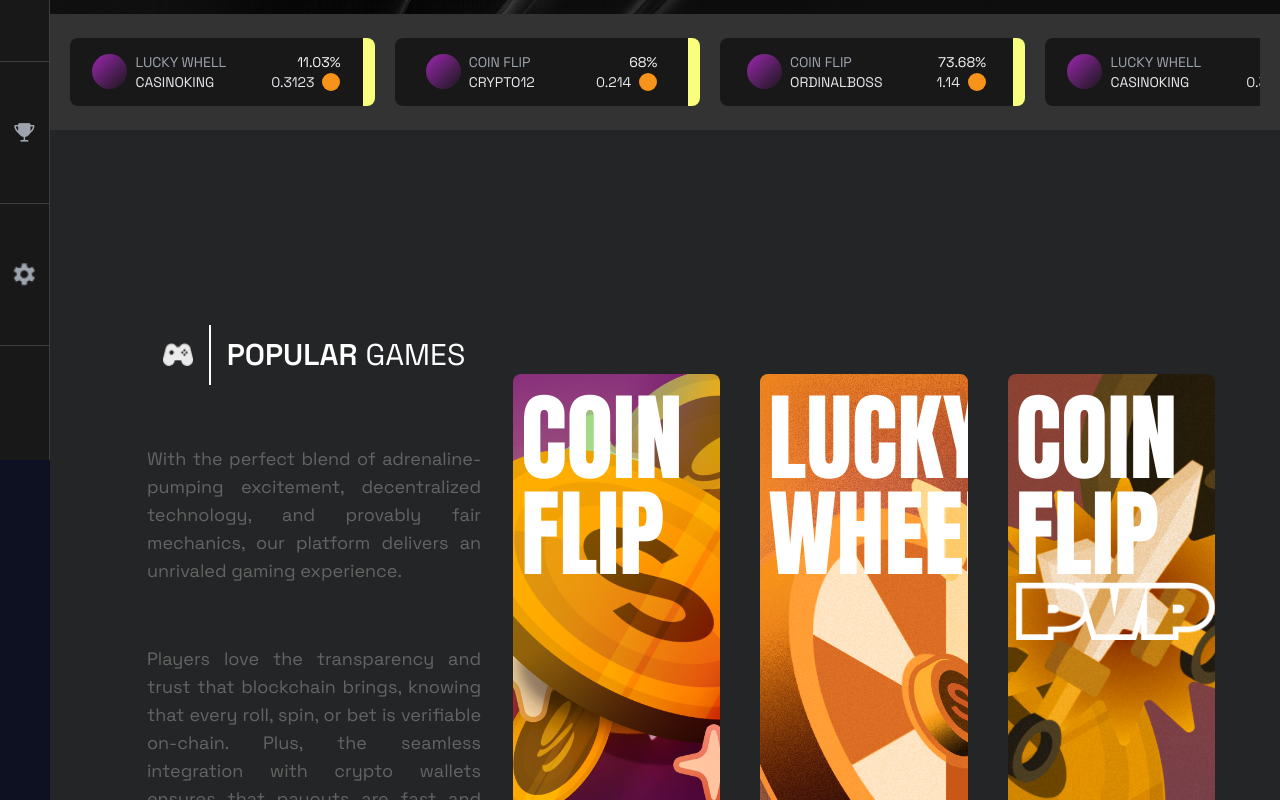
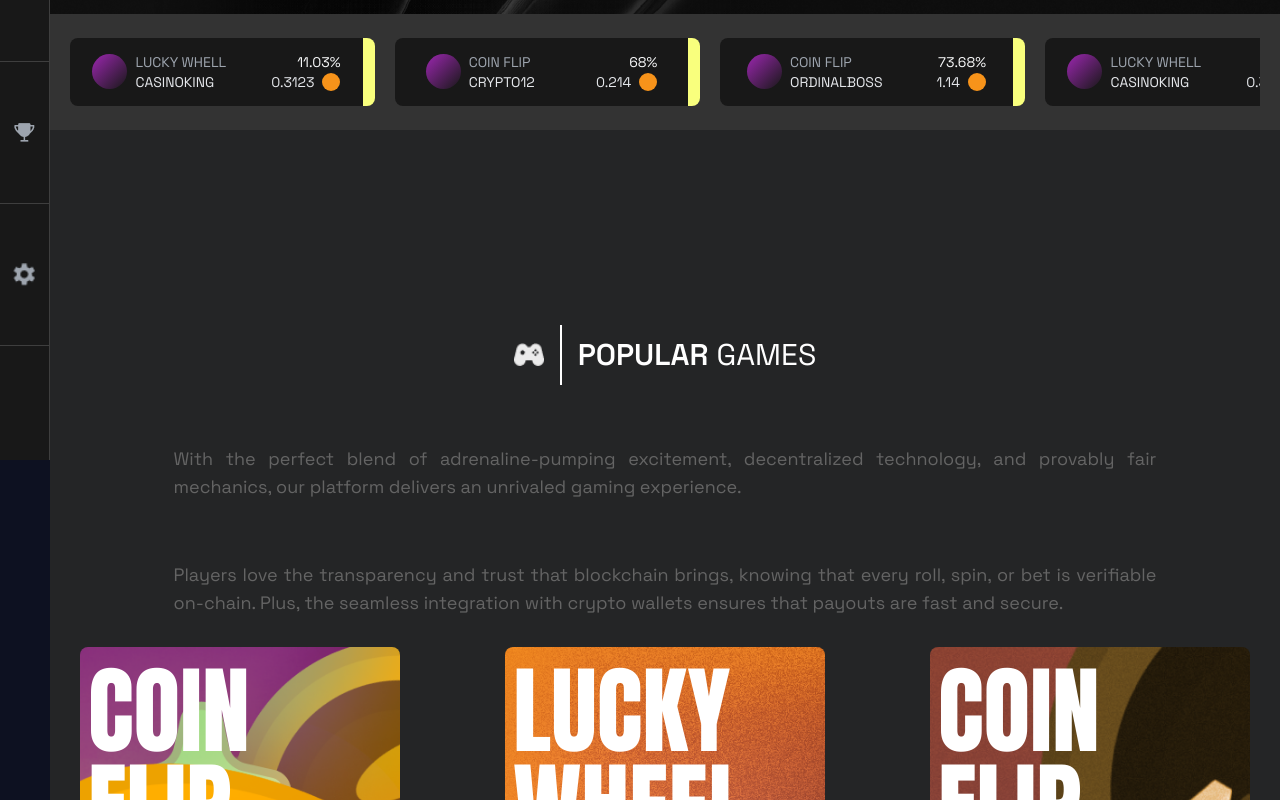
Before and after one commit to koala1029/SatSpin, a React app: page / in a window 1280 px wide. Shown: the part 340-1140 px from the top of the page. Built offline with nearby package versions, Linux system fonts and the light colour scheme; a web font is replaced by a local one.

Commit message:
update the setting page

```diff
--- a/src/components/Layout/Games.tsx
+++ b/src/components/Layout/Games.tsx
@@ -10,8 +10,8 @@ const Games = () => {
   const navigate = useNavigate();
 
   return (
-    <div className="justify-center bg-bgColor8 px-[30px] pb-[30px] pt-[105px] font-space md:pb-[65px] md:pt-[195px] lg:bg-bgColor2 xl:flex">
-      <div className="w-full xl:w-[34%]">
+    <div className="justify-center bg-bgColor8 px-[30px] pb-[30px] pt-[105px] font-space md:pb-[65px] md:pt-[195px] lg:bg-bgColor2 2xl:flex">
+      <div className="w-full 2xl:w-[34%]">
         <div className="flex items-center justify-center gap-4">
           <div>
             <img src={games} alt="Games" width="30px"></img>
@@ -36,7 +36,7 @@ const Games = () => {
           </div>
         </div>
       </div>
-      <div className="flex w-full flex-col items-center justify-center gap-10 px-[8%] lg:flex-row lg:justify-between lg:px-0 xl:w-[60%]">
+      <div className="flex w-full flex-col items-center justify-evenly gap-8 px-[10px] lg:flex-row lg:justify-between lg:px-0 2xl:w-[60%]">
         <GameCard
           title="COIN FLIP"
           image={coin_flip}
--- a/src/components/Settings/ProfileWalletInfo.tsx
+++ b/src/components/Settings/ProfileWalletInfo.tsx
@@ -3,7 +3,7 @@ interface ProfilelWalletInfoProps {
 }
 const ProfilelWalletInfo = ({ balance }: ProfilelWalletInfoProps) => {
   return (
-    <div className="flex w-full flex-col justify-between gap-4 overflow-hidden rounded-xl bg-bg-dark md:flex-row md:gap-0 lg:rounded-3xl">
+    <div className="flex w-full flex-col justify-between gap-4 overflow-hidden rounded-xl bg-bgColor3 md:bg-bgColor7 md:flex-row md:gap-0 lg:rounded-3xl ">
       <div className="w-full rounded-xl bg-bgColor7 md:w-[45%] md:rounded-none">
         <div className="px-7 pt-3 text-xl">Wallet Balance</div>
         <div className="py-5">
@@ -12,9 +12,9 @@ const ProfilelWalletInfo = ({ balance }: ProfilelWalletInfoProps) => {
           </div>
         </div>
       </div>
-      <div className="py-5md:w-[55%] w-full rounded-xl bg-bgColor11 bg-bgColor7 md:rounded-none">
+      <div className="py-5 md:w-[55%] w-full rounded-xl bg-bgColor7 md:bg-bgColor11 pl-4 overflow-hidden ">
         <div className="px-7 pt-3 text-xl">Tokens</div>
-        <div className="flex flex-col gap-4 px-3 py-9 pr-5">
+        <div className="flex flex-col gap-4 px-l py-9 pr-5">
           <div className="h-[50px] w-full rounded-md bg-bgColor10 lg:rounded-lg">
             <input className="w-full rounded-md bg-bgColor10 p-2.5"></input>
           </div>
```
